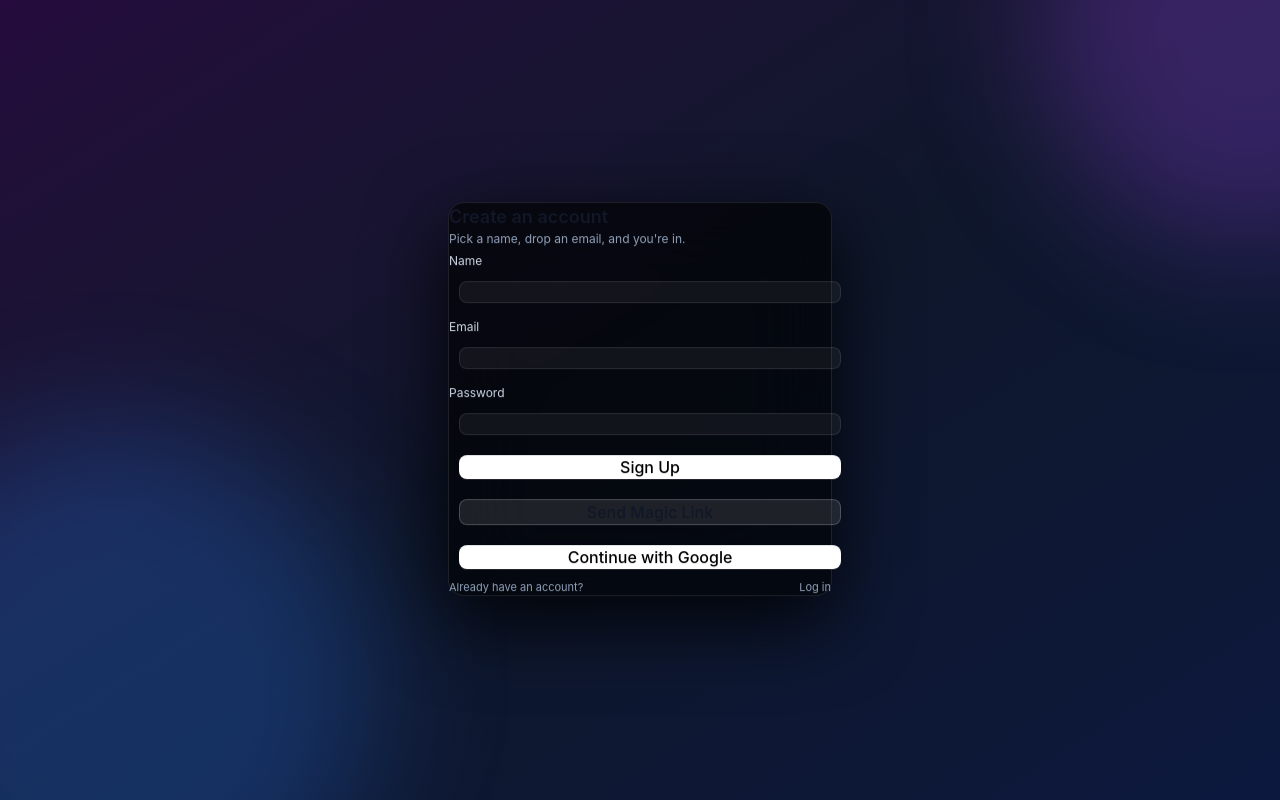
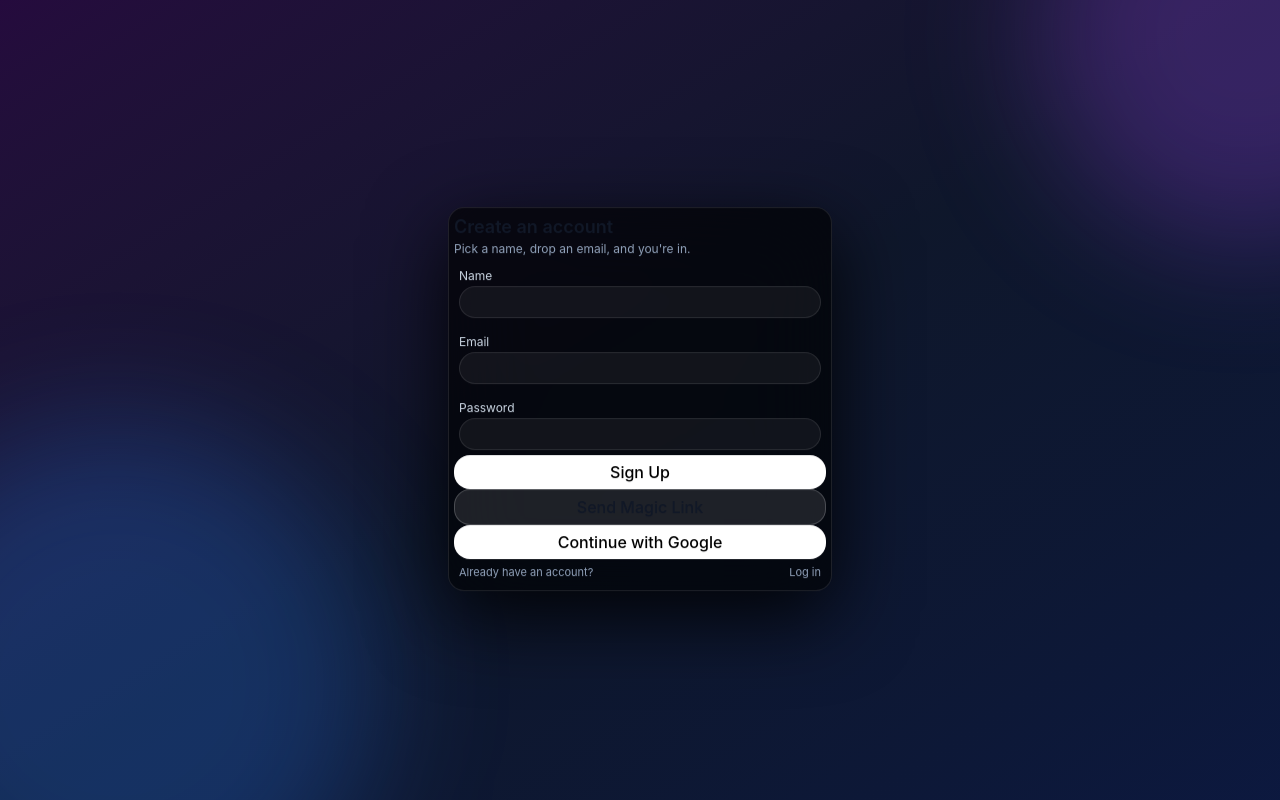
Before and after one commit to tasqlab/velocity, a React (Vite) app: page /#/signup in a window 1280 px wide. Built offline with nearby package versions, Linux system fonts and the light colour scheme.

Commit message:
Replace rounded buttons with squircle

```diff
--- a/src/index.css
+++ b/src/index.css
@@ -64,8 +64,10 @@ div, section, form, h1, h2, h3, p {
   margin-right: auto;
 }
 
-button, input {
-  margin: 10px;
+button,
+input,
+div:not(#root):not([class="absolute inset-0 bg-gradient-to-br from-purple-900/40 via-slate-900 to-blue-900/40"]) {
+  padding: 5px;
 }
 
 /* Animations */
--- a/src/pages/Landing.tsx
+++ b/src/pages/Landing.tsx
@@ -21,13 +21,13 @@ export default function Landing() {
 
         <div className="flex flex-wrap gap-4 justify-center">
           <Link to="/login">
-            <button className="px-6 py-3 text-base bg-white text-black hover:bg-slate-200 shadow-[0_18px_60px_rgba(0,0,0,0.9)] rounded-full font-medium transition-all hover:scale-105">
+            <button className="px-6 py-3 text-base bg-white text-black hover:bg-slate-200 shadow-[0_18px_60px_rgba(0,0,0,0.9)] rounded-2xl font-medium transition-all hover:scale-105">
               Log In
             </button>
           </Link>
 
           <Link to="/signup">
-            <button className="px-6 py-3 text-base bg-white/10 hover:bg-white/20 border border-white/25 backdrop-blur-xl shadow-[0_18px_60px_rgba(0,0,0,0.9)] rounded-full font-medium transition-all hover:scale-105">
+            <button className="px-6 py-3 text-base bg-white/10 hover:bg-white/20 border border-white/25 backdrop-blur-xl shadow-[0_18px_60px_rgba(0,0,0,0.9)] rounded-2xl font-medium transition-all hover:scale-105">
               Sign Up
             </button>
           </Link>
--- a/src/pages/Login.tsx
+++ b/src/pages/Login.tsx
@@ -60,7 +60,7 @@ export default function Login() {
               type="email"
               value={email}
               onChange={(e) => setEmail(e.target.value)}
-              className="w-full px-3 py-2 bg-white/5 border border-white/10 rounded-lg text-white text-sm outline-none focus:border-white/40"
+              className="w-full px-3 py-2 bg-white/5 border border-white/10 rounded-2xl text-white text-sm outline-none focus:border-white/40"
               required
             />
           </div>
@@ -71,21 +71,21 @@ export default function Login() {
               type="password"
               value={password}
               onChange={(e) => setPassword(e.target.value)}
-              className="w-full px-3 py-2 bg-white/5 border border-white/10 rounded-lg text-white text-sm outline-none focus:border-white/40"
+              className="w-full px-3 py-2 bg-white/5 border border-white/10 rounded-2xl text-white text-sm outline-none focus:border-white/40"
               required
             />
           </div>
 
           {error && <p className="text-xs text-red-400">{error}</p>}
 
-          <button type="submit" className="w-full mt-1 py-2 bg-white text-black rounded-lg font-medium hover:bg-slate-200 transition-colors disabled:opacity-50">
+          <button type="submit" className="w-full mt-1 py-2 bg-white text-black rounded-2xl font-medium hover:bg-slate-200 transition-colors disabled:opacity-50">
             {loading ? 'Logging in…' : 'Log In'}
           </button>
         </form>
 
         <button
           onClick={loginWithGoogle}
-          className="w-full mt-3 py-2 bg-white text-black rounded-lg font-medium hover:bg-slate-200 transition-colors"
+          className="w-full mt-3 py-2 bg-white text-black rounded-2xl font-medium hover:bg-slate-200 transition-colors"
         >
           Continue with Google
         </button>
--- a/src/pages/Signup.tsx
+++ b/src/pages/Signup.tsx
@@ -90,7 +90,7 @@ export default function Signup() {
               type="text"
               value={name}
               onChange={(e) => setName(e.target.value)}
-              className="w-full px-3 py-2 bg-white/5 border border-white/10 rounded-lg text-white text-sm outline-none focus:border-white/40"
+              className="w-full px-3 py-2 bg-white/5 border border-white/10 rounded-2xl text-white text-sm outline-none focus:border-white/40"
               required
             />
           </div>
@@ -101,7 +101,7 @@ export default function Signup() {
               type="email"
               value={email}
               onChange={(e) => setEmail(e.target.value)}
-              className="w-full px-3 py-2 bg-white/5 border border-white/10 rounded-lg text-white text-sm outline-none focus:border-white/40"
+              className="w-full px-3 py-2 bg-white/5 border border-white/10 rounded-2xl text-white text-sm outline-none focus:border-white/40"
               required
             />
           </div>
@@ -112,14 +112,14 @@ export default function Signup() {
               type="password"
               value={password}
               onChange={(e) => setPassword(e.target.value)}
-              className="w-full px-3 py-2 bg-white/5 border border-white/10 rounded-lg text-white text-sm outline-none focus:border-white/40"
+              className="w-full px-3 py-2 bg-white/5 border border-white/10 rounded-2xl text-white text-sm outline-none focus:border-white/40"
               required
             />
           </div>
 
           {error && <p className="text-xs text-red-400">{error}</p>}
 
-          <button type="submit" className="w-full mt-1 py-2 bg-white text-black rounded-lg font-medium hover:bg-slate-200 transition-colors disabled:opacity-50">
+          <button type="submit" className="w-full mt-1 py-2 bg-white text-black rounded-2xl font-medium hover:bg-slate-200 transition-colors disabled:opacity-50">
             {loading ? 'Creating…' : 'Sign Up'}
           </button>
         </form>
@@ -127,7 +127,7 @@ export default function Signup() {
         {/* magic link */}
         <button
           onClick={signUpWithMagicLink}
-          className="w-full mt-3 py-2 bg-white/10 hover:bg-white/20 border border-white/20 rounded-lg font-medium transition-colors disabled:opacity-50"
+          className="w-full mt-3 py-2 bg-white/10 hover:bg-white/20 border border-white/20 rounded-2xl font-medium transition-colors disabled:opacity-50"
           disabled={loading}
         >
           Send Magic Link
@@ -136,7 +136,7 @@ export default function Signup() {
         {/* google oauth */}
         <button
           onClick={signUpWithGoogle}
-          className="w-full mt-3 py-2 bg-white text-black rounded-lg font-medium hover:bg-slate-200 transition-colors"
+          className="w-full mt-3 py-2 bg-white text-black rounded-2xl font-medium hover:bg-slate-200 transition-colors"
         >
           Continue with Google
         </button>
```
